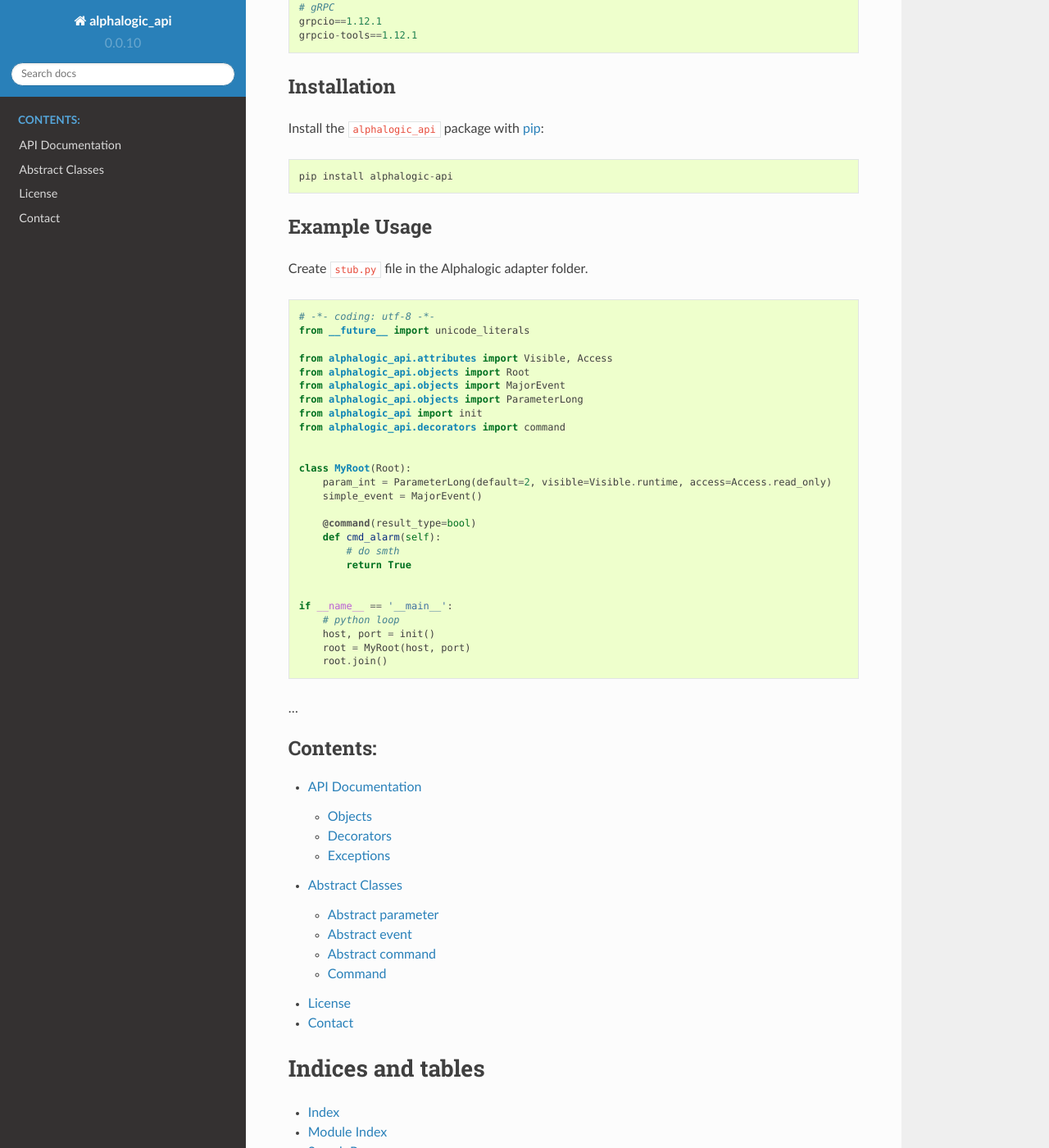
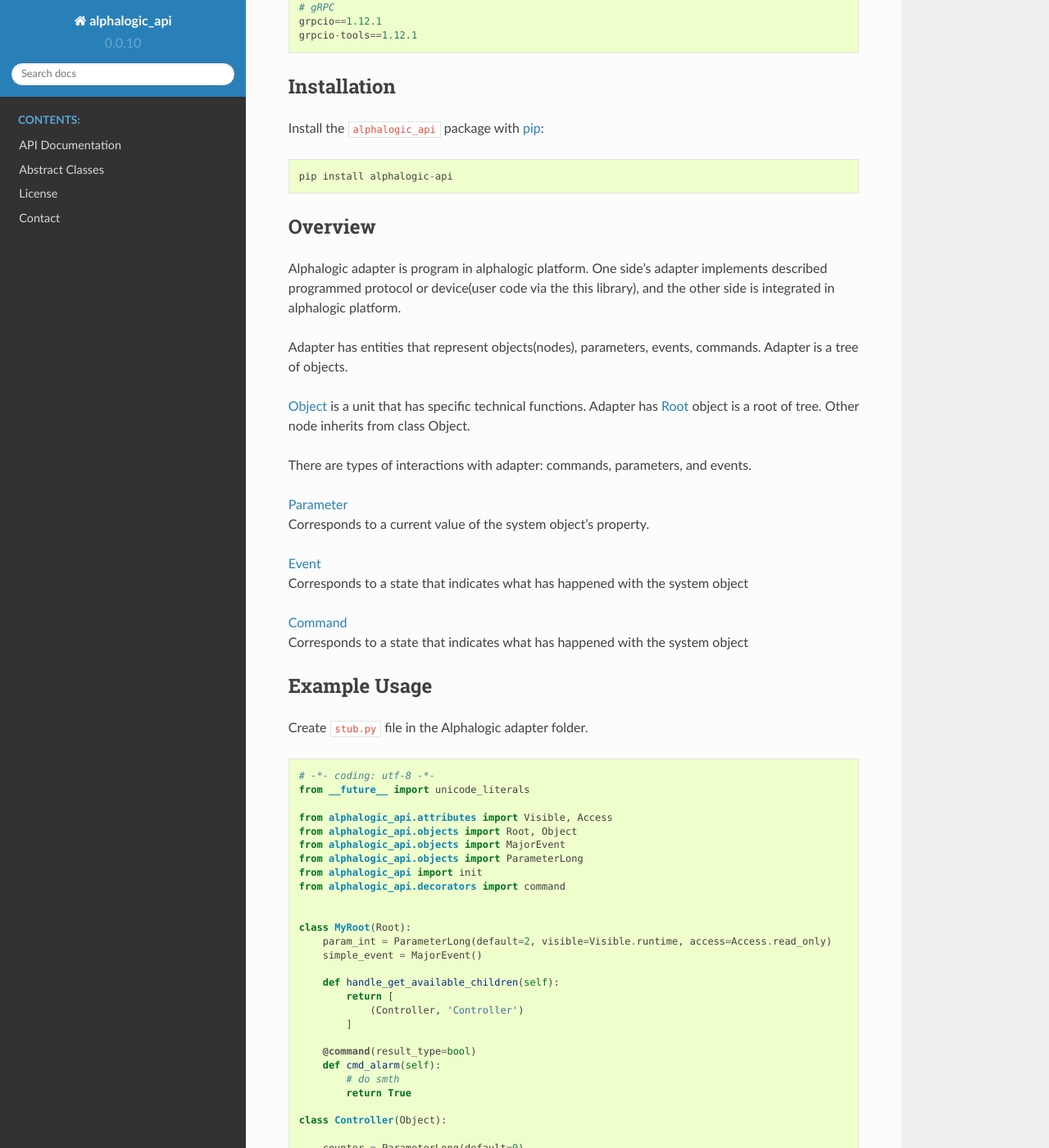
Before and after one commit to Alphaopen/alphalogic_api, a Sphinx documentation site: the page built from docs/index.rst, in a window 1280 px wide and 1400 px high, scrolled down 423 px. Shown: the whole window at 82% size. Built offline with Sphinx 7.4.7 and the Read the Docs theme 2.0.0, drawn with Linux system fonts in a browser that asks for light colours; some of the changed text lies outside the part shown.

Commit message:
doc fix part1

```diff
--- a/docs/index.rst
+++ b/docs/index.rst
@@ -32,6 +32,34 @@ Install the ``alphalogic_api`` package with `pip
 
     pip install alphalogic-api
 
+
+
+Overview
+-------------
+Alphalogic adapter is program in alphalogic platform.
+One side's adapter implements described programmed protocol or device(user code via the this library), and
+the other side is integrated in alphalogic platform.
+
+Adapter has entities that represent objects(nodes), parameters, events, commands.
+Adapter is a tree of objects.
+
+:ref:`object_link` is a unit that has specific technical functions.
+Adapter has :ref:`root_link` object is a root of tree.
+Other node inherits from class Object.
+
+
+There are types of interactions with adapter: commands, parameters, and events.
+
+| :ref:`parameter_link`
+| Corresponds to a current value of the system object's property.
+
+| :ref:`event_link`
+| Corresponds to a state that indicates what has happened with the system object
+
+| :ref:`command_link`
+| Corresponds to a state that indicates what has happened with the system object
+
+
 Example Usage
 -------------
 
@@ -43,7 +71,7 @@ Create ``stub.py`` file in the Alphalogic adapter folder.
     from __future__ import unicode_literals
 
     from alphalogic_api.attributes import Visible, Access
-    from alphalogic_api.objects import Root
+    from alphalogic_api.objects import Root, Object
     from alphalogic_api.objects import MajorEvent
     from alphalogic_api.objects import ParameterLong
     from alphalogic_api import init
@@ -54,17 +82,30 @@ Create ``stub.py`` file in the Alphalogic adapter folder.
         param_int = ParameterLong(default=2, visible=Visible.runtime, access=Access.read_only)
         simple_event = MajorEvent()
 
+        def handle_get_available_children(self):
+            return [
+                (Controller, 'Controller')
+            ]
+
         @command(result_type=bool)
         def cmd_alarm(self):
             # do smth
             return True
 
+    class Controller(Object):
 
+        counter = ParameterLong(default=0)
+
+        @run(period_one=1)
+        def run_one(self):
+            self.counter.val += 1
+
+        # python loop
     if __name__ == '__main__':
-        # python loop
         host, port = init()
         root = MyRoot(host, port)
         root.join()
+
 ...
 
 .. toctree::
```
Also changed, not shown: docs/alphalogic_api.rst (+28 -2 lines), 1 other file.
